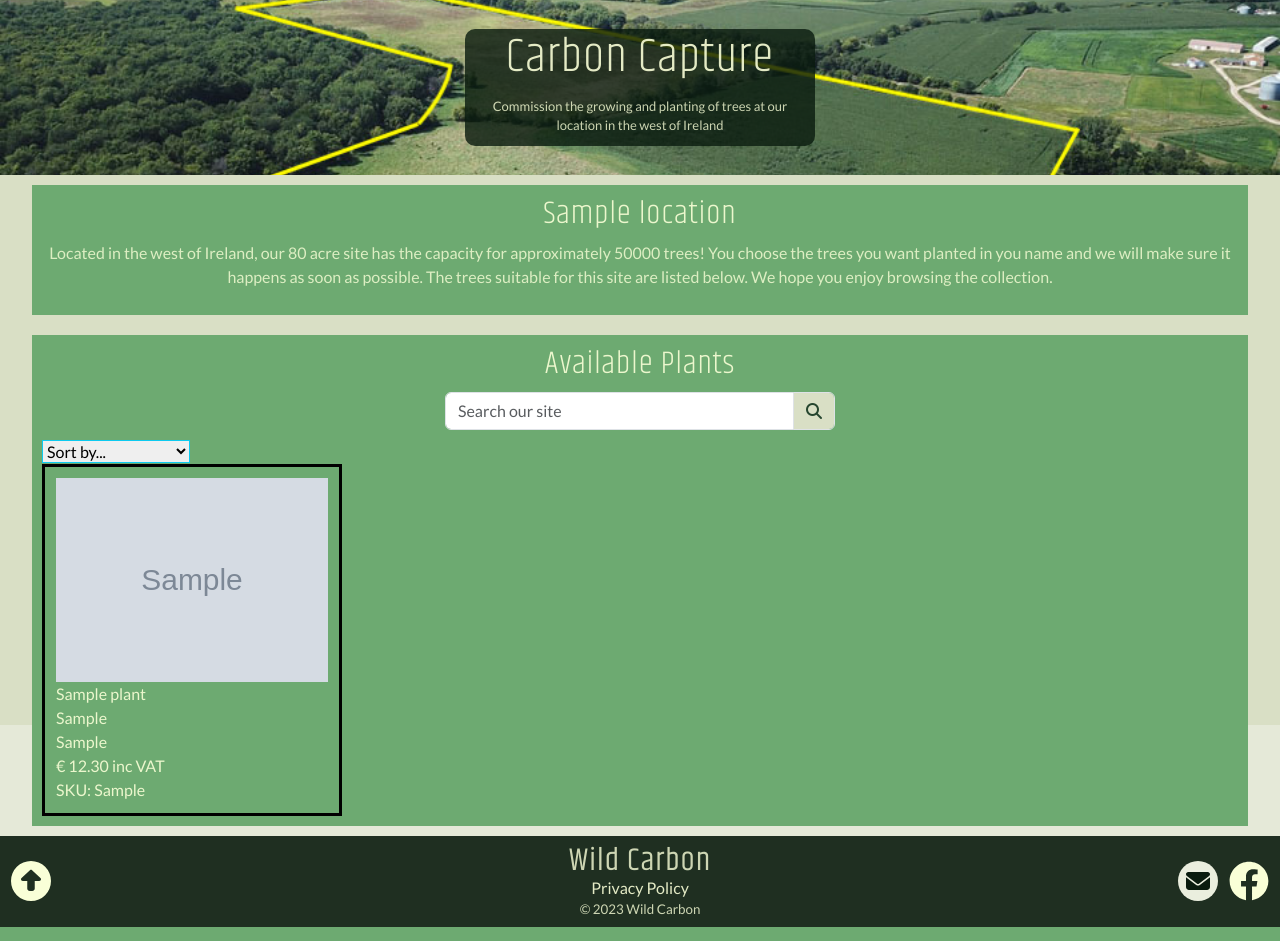
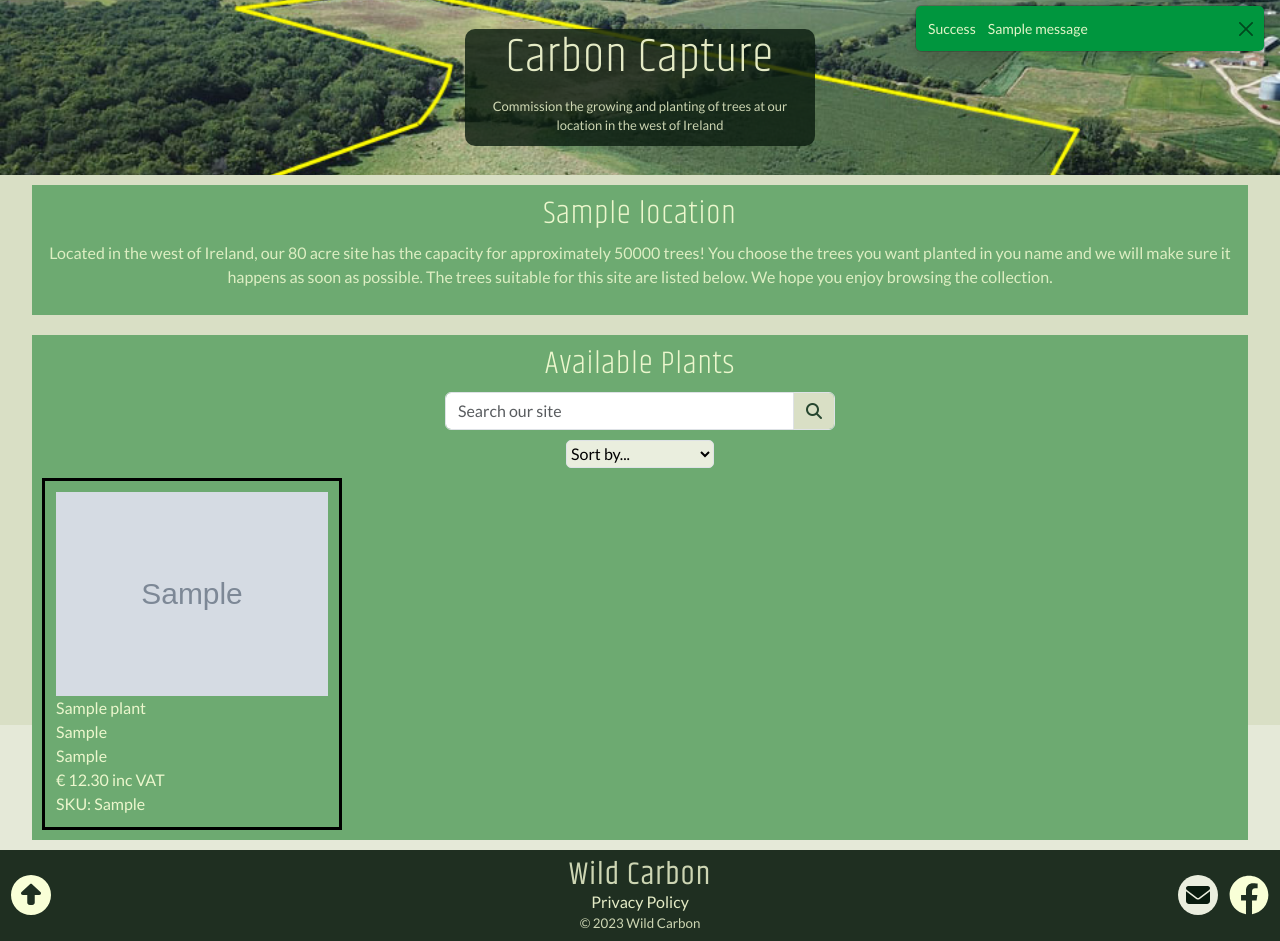
Before and after one commit to Stephen-J-Whitaker/wild-carbon, a Django app: page /locations/carbon_capture/ in a window 1280 px wide; the page is wider, and only the part inside the window is pictured. Shown: the part 75-1016 px from the top of that part. Run offline with Django 3.2, Linux system fonts and the light colour scheme; tables that the repository leaves empty hold one stand-in row (values such as "Sample post"); grey boxes marked "Sample" are stand-in pictures; one stand-in notice (Sample message) is shown; some libraries are stand-ins or nearby versions.

Commit message:
FEAT: Update toast styles

```diff
--- a/locations/templates/locations/carbon_capture.html
+++ b/locations/templates/locations/carbon_capture.html
@@ -48,8 +48,8 @@
                         </div>
                     </form>
                 </div>
-                <div class="sort-select-wrapper w-50">
-                    <select id="sort-selector" class="custom-select custom-select-sm rounded-0 border border-{% if current_sorting != 'None_None' %}info{% else %}black{% endif %}">
+                <div class="sort-select-wrapper">
+                    <select id="sort-selector" class="custom-select custom-select-sm selector border">
                         <option value="reset" {% if current_sorting == 'None_None' %}selected{% endif %}>Sort by...</option>
                         <option value="price__asc" {% if current_sorting == 'price__asc' %}selected{% endif %}>Price (low to high)</option>
                         <option value="price__desc" {% if current_sorting == 'price__desc' %}selected{% endif %}>Price (high to low)</option>
--- a/static/css/style.css
+++ b/static/css/style.css
@@ -56,6 +56,18 @@
     display: initial;
 }
 
+.toast-message {
+    display: flex;
+    justify-items: center;
+    align-content: center;
+    flex-wrap: wrap;
+}
+
+.toast-basket {
+    margin-left: 10px;
+    height: fit-content;
+}
+
 .success {
     background-color: var(--success);
     color: var(--title-font-colour);
@@ -74,6 +86,18 @@
 .error {
     background-color: var(--error);
     color: var(--title-font-colour);
+}
+
+.toast-button {
+    display: flex;
+    align-items: center;
+    justify-content: center;
+    margin-bottom: 10px;
+    margin-right: 10px;
+}
+
+.toast-button:hover {
+    text-decoration: none;
 }
 
 .common-name-status::after {
@@ -526,7 +550,8 @@
     height: 28px;
 }
 
-.button:hover {
+.button:hover,
+.selector:hover {
     background-color: var(--button-background-solid);
 }
 
@@ -543,7 +568,8 @@
     background-color: var(--button-background-solid);
 }
 
-input {
+input,
+.selector {
     border-radius: 5px;
     background-color: var(--input-background-colour);
     height: 28px;
@@ -742,6 +768,12 @@
     border: var(--bs-border-width) solid var(--bs-border-color);
 }
 
+.sort-select-wrapper {
+    display: flex;
+    justify-content: center;
+    margin-bottom: 10px;
+}
+
 /* Mailchimp styles */
 .mailchimp-form {
     display: flex;
--- a/templates/includes/toasts/toast_error.html
+++ b/templates/includes/toasts/toast_error.html
@@ -1,7 +1,7 @@
-<div class="toast align-items-center error" role="alert" aria-live="assertive" aria-atomic="true" data-autohide="false">
+<div class="toast align-items-center error" role="alert" aria-live="assertive" aria-atomic="true" data-bs-autohide="false">
     <div class="d-flex">
       <div class="toast-body">Error</div>
-      <div>{{ message }}</div>
+      <div class="toast-message">{{ message }}</div>
       <button type="button" class="btn-close me-2 m-auto" data-bs-dismiss="toast" aria-label="Close"></button>
     </div>
 </div>
--- a/templates/includes/toasts/toast_info.html
+++ b/templates/includes/toasts/toast_info.html
@@ -1,7 +1,7 @@
-<div class="toast align-items-center info" role="alert" aria-live="assertive" aria-atomic="true" data-autohide="false">
+<div class="toast align-items-center info" role="alert" aria-live="assertive" aria-atomic="true" data-bs-autohide="false">
     <div class="d-flex">
       <div class="toast-body">Info</div>
-      <div>{{ message }}</div>
+      <div class="toast-message">{{ message }}</div>
       <button type="button" class="btn-close me-2 m-auto" data-bs-dismiss="toast" aria-label="Close"></button>
     </div>
 </div>
--- a/templates/includes/toasts/toast_success.html
+++ b/templates/includes/toasts/toast_success.html
@@ -1,15 +1,15 @@
 {% load basket_tools %}
 
-<div class="toast align-items-center success" role="alert" aria-live="assertive" aria-atomic="true" data-autohide="false">
+<div class="toast align-items-center success" role="alert" aria-live="assertive" aria-atomic="true" data-bs-autohide="false">
     <div class="d-flex">
       <div class="toast-body">Success</div>
-      <div>{{ message }}</div>
+      <div class="toast-message">{{ message }}</div>
       <button type="button" class="btn-close me-2 m-auto" data-bs-dismiss="toast" aria-label="Close"></button>
     </div>
   <!-- Toast template provided by Code Institute -->
   {% if grand_total and not on_profile_page %}
-    <div{% if message.tags %} class='hide-basket {{ message.tags }}'{% endif %}>
-      <p class="logo-font bg-white text-black py-1">Your Basket ({{ plant_count }})</p>
+    <div class='toast-basket{% if message.tags %} hide-basket{{ message.tags }}{% endif %}'>
+      <p class="py-1">Your Basket ({{ plant_count }})</p>
       <div class="bag-notification-wrapper">
           {% for item in basket_items %}
               <div class="row">
@@ -22,17 +22,17 @@
                   </div>
                   <div class="col-9">
                       <p class="my-0"><strong>{{ item.plant.common_name }}</strong></p>
-                      <p class="my-0 small text-muted">Qty: {{ item.quantity }}</p>
+                      <p class="my-0">Qty: {{ item.quantity }}</p>
                   </div>
               </div>
           {% endfor %}
       </div>
       <div class="row">
           <div class="col">
-              <strong><p class="mt-3 mb-1 text-black">
+              <strong><p class="mt-3 mb-1">
                   Total (inc VAT): <span class="float-right">€{{ total | calc_vat | floatformat:2 }} inc VAT</span>
               </p></strong>
-              <a href="{% url 'view_basket' %}" class="btn btn-black btn-block rounded-0">
+              <a href="{% url 'view_basket' %}" class="button toast-button">
                   <span class="text-uppercase">Go To Secure Checkout</span>
                   <span class="icon">
                       <i class="fas fa-lock"></i>
--- a/templates/includes/toasts/toast_warning.html
+++ b/templates/includes/toasts/toast_warning.html
@@ -1,7 +1,7 @@
-<div class="toast align-items-center warning" role="alert" aria-live="assertive" aria-atomic="true" data-autohide="false">
+<div class="toast align-items-center warning" role="alert" aria-live="assertive" aria-atomic="true" data-bs-autohide="false">
     <div class="d-flex">
       <div class="toast-body">Warning</div>
-      <div>{{ message }}</div>
+      <div class="toast-message">{{ message }}</div>
       <button type="button" class="btn-close me-2 m-auto" data-bs-dismiss="toast" aria-label="Close"></button>
     </div>
 </div>
```
